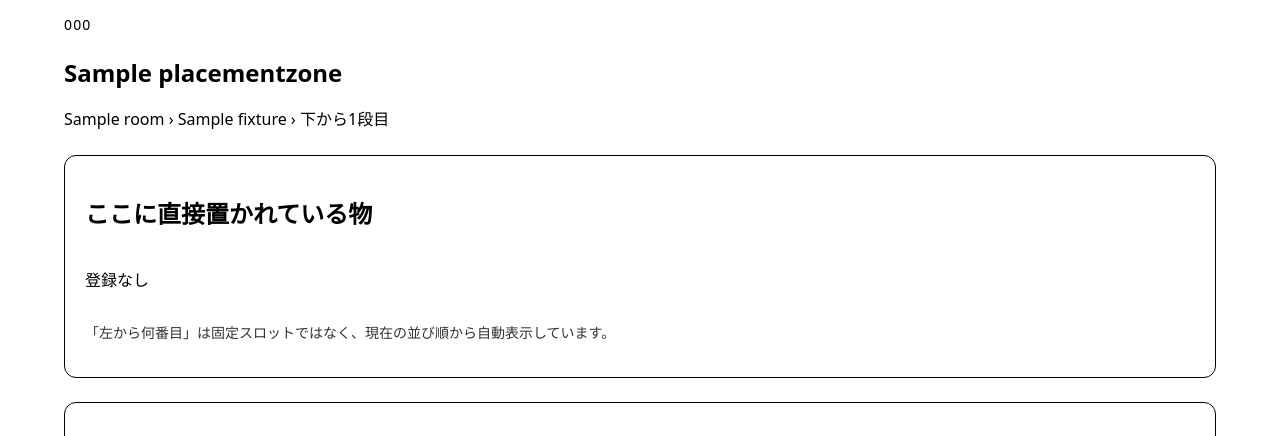
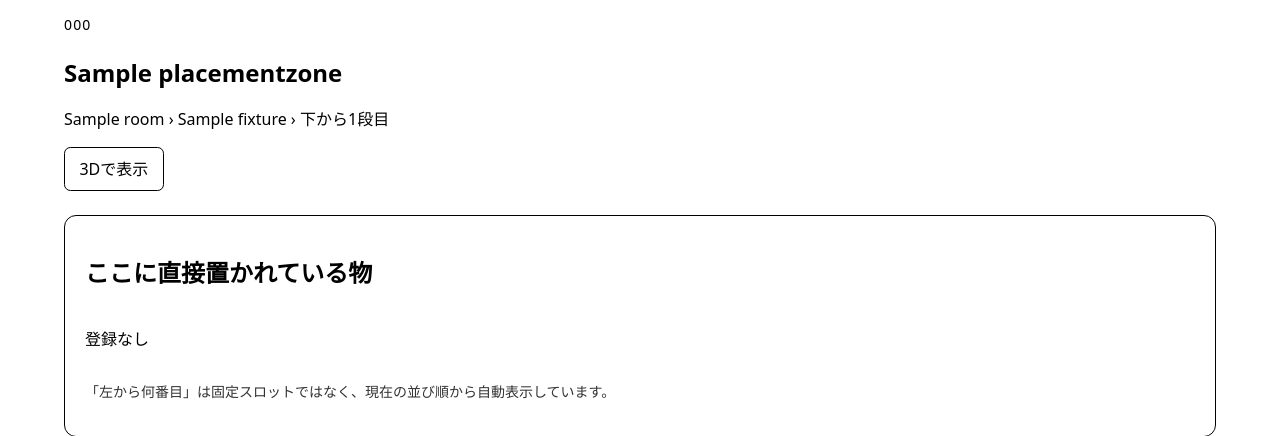
Before and after one commit to Xpotato1024/lab-inventory, a Django app: page /z/000/ in a window 1280 px wide. Shown: the part 110-546 px from the top of the page. Run offline with Django 5.2, Linux system fonts and the light colour scheme; a user stored in the database is signed in; tables that the repository leaves empty hold one stand-in row (values such as "Sample post"); data that the repository does not hold is empty.

Commit message:
feat: link placement zones to 3D locator

```diff
--- a/inventory/templates/inventory/zone_detail.html
+++ b/inventory/templates/inventory/zone_detail.html
@@ -8,6 +8,7 @@
   <p class="eyebrow">{{ zone.code }}</p>
   <h1>{{ zone.name }}</h1>
   <p>{{ zone.fixture.room.name }} › {{ zone.fixture.name }}{% if zone.level_order %} › 下から{{ zone.level_order }}段目{% endif %}</p>
+  <p><a class="button-link" href="{% url 'inventory:room-3d' %}?zone={{ zone.code|urlencode }}">3Dで表示</a></p>
 </section>
 
 <section class="panel">
```
